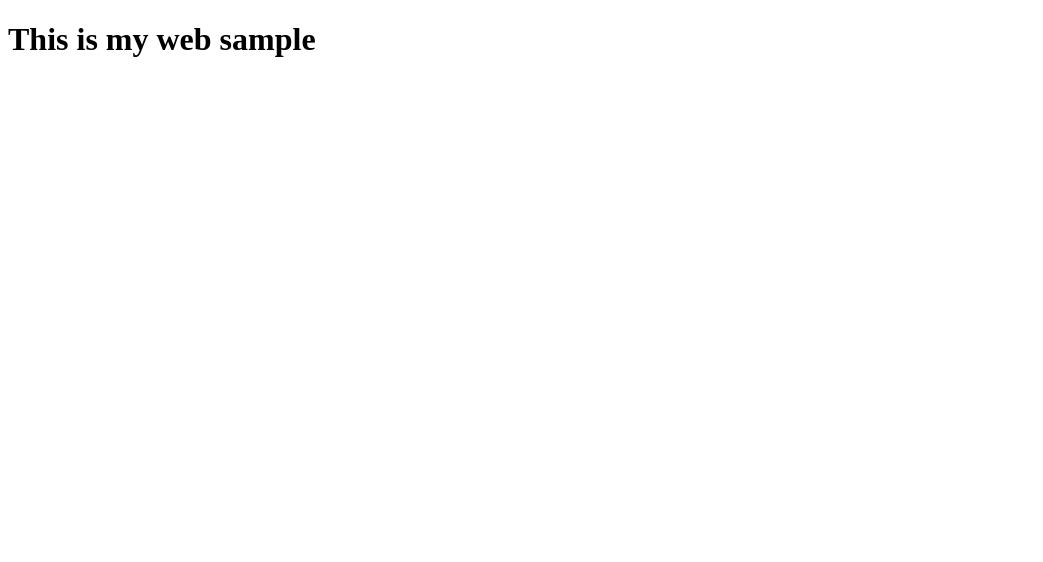
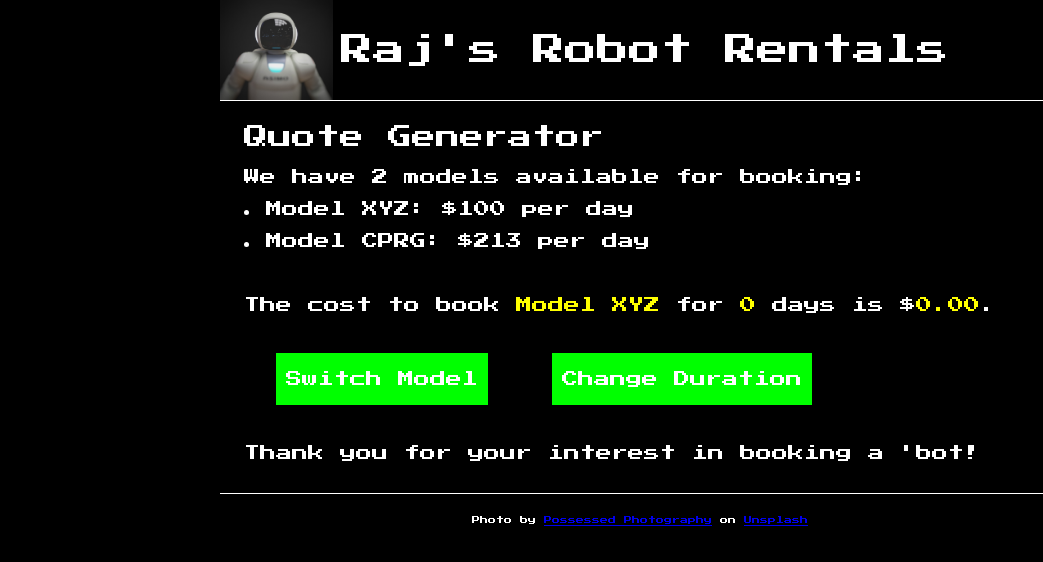
Before and after one commit to MarkH4236/my_hub, a plain HTML site: page index.html in a window 1280 px wide. Shown: the whole page, without its empty margins (0-1043 px from the left). Drawn offline with Linux system fonts and the light colour scheme.

Commit message:
Add files via upload

```diff
--- a/index.html
+++ b/index.html
@@ -2,10 +2,48 @@
 <html lang="en">
     <head>
         <meta charset="UTF-8">
+        <meta http-equiv="X-UA-Compatible" content="IE=edge">
         <meta name="viewport" content="width=device-width, initial-scale=1.0">
-    <title>This is my website</title>
+        <title>Raj's Robot Rentals</title>
+        <!-- style sheets -->
+        <link rel="stylesheet" href="styles/reset.css">
+        <link rel="stylesheet" href="styles/styles.css">
+        <!-- web fonts -->
+        <link rel="preconnect" href="https://fonts.googleapis.com">
+        <link rel="preconnect" href="https://fonts.gstatic.com" crossorigin>
+        <link
+            href="https://fonts.googleapis.com/css2?family=Press+Start+2P&display=swap"
+            rel="stylesheet">
     </head>
     <body>
-    <h1>This is my web sample</h1>
+        <!-- javascript -->
+        <script src="scripts/scripts.js"></script>
+        <header class = "flex">
+            <img src="images/robot.jpg" alt="photo of a white plastic robot with
+                a black background">
+            <h1>Raj's Robot Rentals</h1>
+        </header>
+        <main>
+            <h2>Quote Generator</h2>
+            <p>We have 2 models available for booking:</p>
+            <ul>
+                <li>Model XYZ: $100 per day</li>
+                <li>Model CPRG: $213 per day</li>
+            </ul>
+            <p>The cost to book <span id = "model-text">Model XYZ</span> for <span id = "duration-text">0</span> days is $<span id = "calculated-cost">0.00</span>.</p>
+            <div class = "flex">
+                <p id = "model-button">Switch Model</p>
+                <p id = "duration-button">Change Duration</p>
+            </div>
+            <p>Thank you for your interest in booking a 'bot!</p>
+        </main>
+        <footer>
+            <p>Photo by <a
+                    href="https://unsplash.com/@possessedphotography?utm_source=unsplash&utm_medium=referral&utm_content=creditCopyText">Possessed
+                    Photography</a> on <a
+                    href="https://unsplash.com/s/photos/robot-face?utm_source=unsplash&utm_medium=referral&utm_content=creditCopyText">Unsplash</a>
+            </p>
+        </footer>
+        <script src="scripts/scripts.js"></script>
     </body>
 </html>
--- /dev/null
+++ b/scripts/scripts.js
@@ -0,0 +1,102 @@
+/****************** YOUR NAME: Sirisak Horkriengkrai (Mark)
+
+The instructions describe the missing logic that is needed; you will translate these into JavaScript in the places indicated.
+
+You are encouraged to use the provided naming convention for ease of review.
+
+*/
+
+/****************** create variables ******************/
+/* create variables to hold the values for modelName and duration */
+
+// INSERT YOUR CODE HERE
+
+var modelName = "XYZ",
+  duration = 0;
+
+/****************** helper function ******************/
+/* create a function called recalculate() which will
+    - create a variable to represent the calculated-cost span element. That will look something like:
+        // let costLabel = document.getElementById("calculated-cost");
+    - check the value of the modelName variable, and use that to calculate the new total cost:
+        e.g. if modelName is currently "XYZ", duration * 100 gives us the new total cost.
+        if modelName is currently "CPRG", duration * 213 gives us the new total cost.
+    - set the value of the calculated-cost element's innerHTML to this new value
+*/
+
+// INSERT YOUR CODE HERE
+
+function recalculate() {
+  var costLabel = document.getElementById("calculated-cost");
+  var totalCost;
+
+  if (modelName === "XYZ") {
+    totalCost = duration * 100;
+  } else if (modelName === "CPRG") {
+    totalCost = duration * 213;
+  }
+
+  costLabel.innerHTML = totalCost;
+}
+
+/****************** model button logic ******************/
+
+/*
+- first, create a variable to represent the "Switch Model" pseudo-button (hint: can use getElementById)
+- second, create a function called changeModel() which checks the value of the model name variable. This function will:
+    - create a variable to represent the model-text span element
+    - if modelName is currently "XYZ", change the value of modelName to "CPRG", and change the innerHTML of the model-text span element to "Model CPRG"
+    - if modelName is currently "CPRG", change the value of modelName to "XYZ", and change the innerHTML of the model-text span element to "Model XYZ"
+    - then, recalculate() the total cost.
+- finally, uncomment the following line of JavaScript to have this function run automatically whenever the pseudo-button is clicked: */
+// modelButton.addEventListener("click", changeModel);
+
+// INSERT YOUR CODE HERE
+
+var modelButton = document.getElementById("model-button");
+
+function changeModel() {
+  var modelText = document.getElementById("model-text");
+
+  if (modelName === "XYZ") {
+    modelName = "CPRG";
+    modelText.innerHTML = "Model CPRG";
+  } else if (modelName === "CPRG") {
+    modelName = "XYZ";
+    modelText.innerHTML = "Model XYZ";
+  }
+
+  recalculate();
+}
+
+modelButton.addEventListener("click", changeModel);
+
+/****************** duration button logic ******************/
+/*  - first, create a variable to represent the "Change Duration" pseudo-button.
+    - then, create a function called changeDuration() that will
+        - create a variable to represent the duration-text span element
+        - prompt() the user for a new duration
+        - save the result of the prompt() to the duration variable
+        - change the innerHTML of the duration-text span element to this new value
+        - recalculate() the total cost/
+    - finally, attach this function to the "Change Duration" pseudo-button, so it runs whenever the button is clicked.
+*/
+
+// INSERT YOUR CODE HERE
+
+var durationButton = document.getElementById("duration-button");
+
+function changeDuration() {
+  var durationText = document.getElementById("duration-text");
+  var newDuration = prompt("Enter a new duration:");
+
+  if (newDuration) {
+    duration = parseFloat(newDuration);
+    durationText.innerHTML = duration;
+    recalculate();
+  } else {
+    alert("Please enter a valid number for duration.");
+  }
+}
+
+durationButton.addEventListener("click", changeDuration);
--- /dev/null
+++ b/styles/reset.css
@@ -0,0 +1,48 @@
+/* http://meyerweb.com/eric/tools/css/reset/
+   v2.0 | 20110126
+   License: none (public domain)
+*/
+
+html, body, div, span, applet, object, iframe,
+h1, h2, h3, h4, h5, h6, p, blockquote, pre,
+a, abbr, acronym, address, big, cite, code,
+del, dfn, em, img, ins, kbd, q, s, samp,
+small, strike, strong, sub, sup, tt, var,
+b, u, i, center,
+dl, dt, dd, ol, ul, li,
+fieldset, form, label, legend,
+table, caption, tbody, tfoot, thead, tr, th, td,
+article, aside, canvas, details, embed,
+figure, figcaption, footer, header, hgroup,
+menu, nav, output, ruby, section, summary,
+time, mark, audio, video {
+	margin: 0;
+	padding: 0;
+	border: 0;
+	font-size: 100%;
+	font: inherit;
+	vertical-align: baseline;
+}
+/* HTML5 display-role reset for older browsers */
+article, aside, details, figcaption, figure,
+footer, header, hgroup, menu, nav, section {
+	display: block;
+}
+body {
+	line-height: 1;
+}
+ol, ul {
+	list-style: none;
+}
+blockquote, q {
+	quotes: none;
+}
+blockquote:before, blockquote:after,
+q:before, q:after {
+	content: '';
+	content: none;
+}
+table {
+	border-collapse: collapse;
+	border-spacing: 0;
+}
--- /dev/null
+++ b/styles/styles.css
@@ -0,0 +1,83 @@
+/* page styling */
+body {
+    background-color: black;
+    color: white;
+    margin: 0 auto;
+    width: 840px;
+    font-family: 'Press Start 2P', cursive;
+}
+
+/* header styling */
+header img {
+    height: 100px;
+}
+
+header {
+    border-bottom: 1px solid white;
+}
+
+/* flexing */
+.flex {
+    display: flex;
+}
+
+/* typography */
+
+h1 {
+    font-size: 32px;
+    line-height: 100px;
+    margin-left: 8px;
+}
+
+h2 {
+    font-size: 24px;
+}
+
+p {
+    font-size: 16px;
+}
+
+
+p, li {
+    line-height: 32px;
+}
+
+li {
+    list-style: inside;
+}
+
+footer p {
+    border-top: 1px solid white;
+    padding-top: 10px;
+    font-size: 8px;
+    text-align: center;
+}
+
+/* layout */
+main {
+    padding: 24px;
+}
+
+h2 {
+    margin-bottom: 12px;
+}
+
+ul {
+    margin-bottom: 32px;
+}
+
+/* "button" styling */
+.flex p {
+    padding: 10px;
+    background-color: lime;
+    margin: 32px;
+}
+
+.flex p:hover {
+    background-color: orange;
+    cursor: pointer;
+}
+
+span {
+    color: yellow;
+}
```
Also changed, not shown: images/robot.jpg (added). Lines whose indentation alone changed are shown as unchanged.
